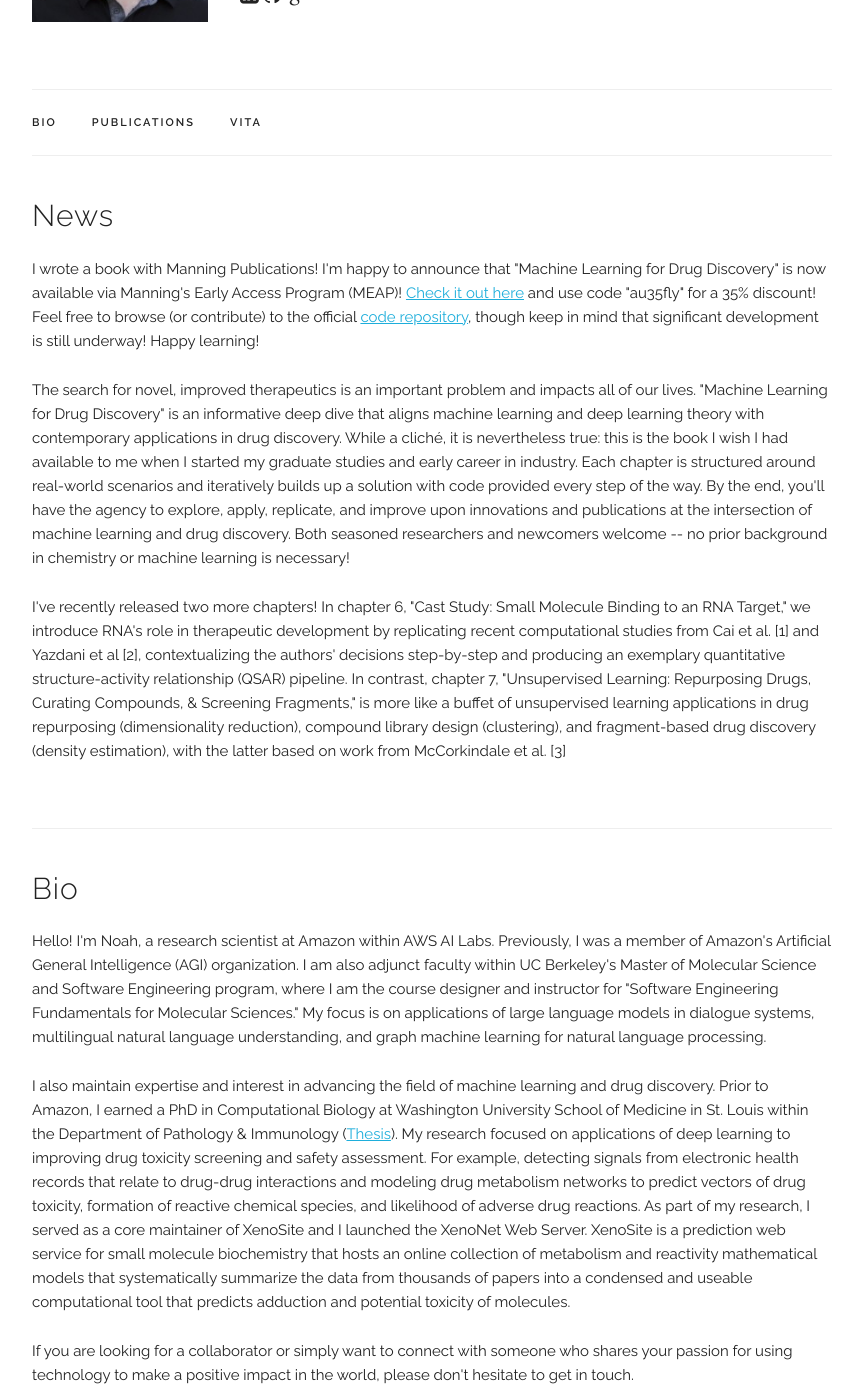
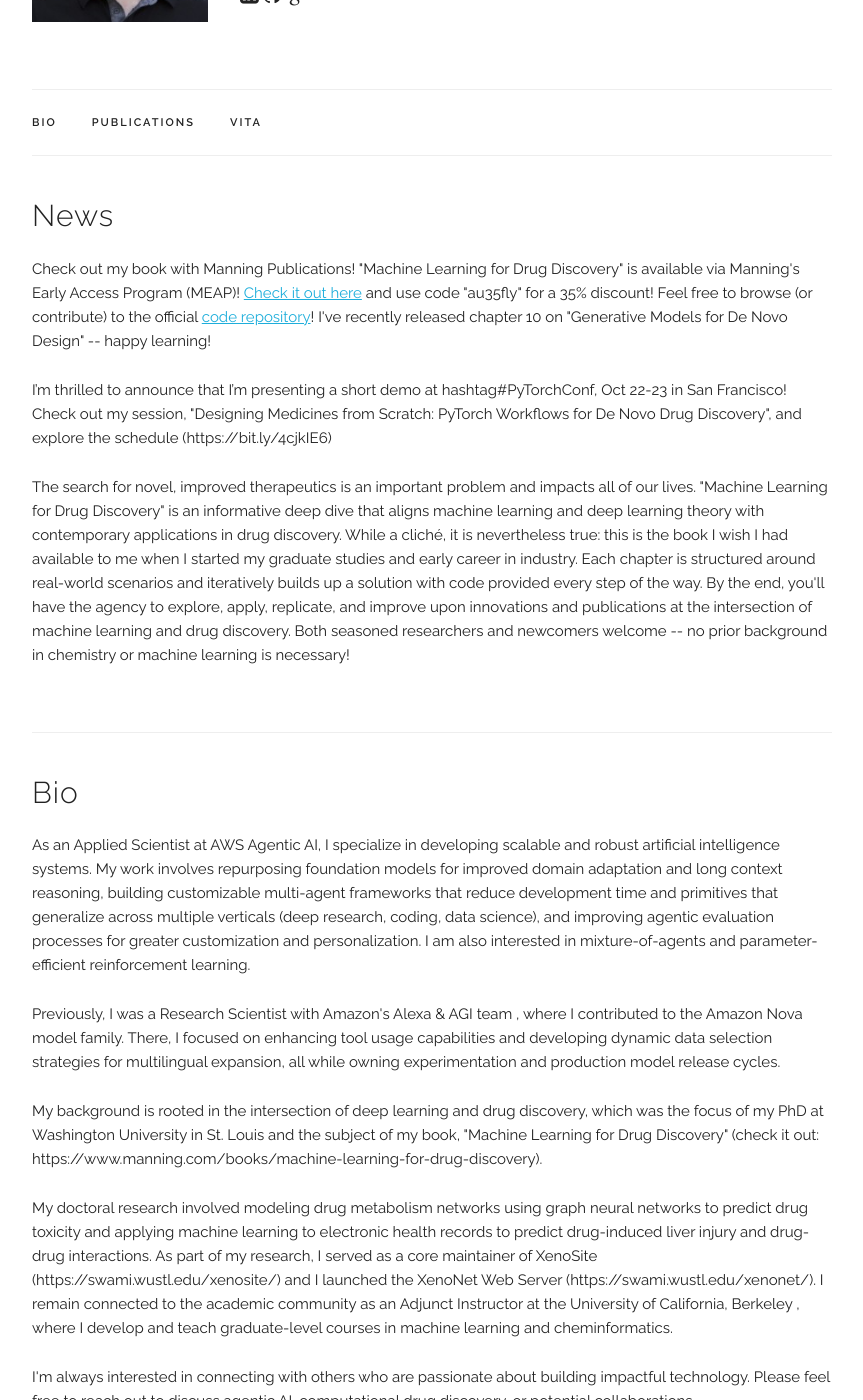
Before and after one commit to nrflynn2/nrflynn2.github.io, a Jekyll site: the page built from _pages/about.html, in a window 1280 px wide and 1400 px high, scrolled down 204 px. Shown: the whole window, without its empty margins (208-1071 px from the left). Built offline with Jekyll 4.4.1, drawn with Linux system fonts in a browser that asks for light colours; some web fonts are replaced; some of the changed text lies outside the part shown.

Commit message:
Update about.html

```diff
--- a/_pages/about.html
+++ b/_pages/about.html
@@ -10,20 +10,18 @@ redirect_from:
 <div class="docs-section" id="news">
   <h4>News</h4>
   <p>
-  I wrote a book with Manning Publications! I'm happy to announce that "Machine Learning for Drug Discovery" is now available via Manning's Early Access Program (MEAP)! <a href="https://www.manning.com/books/machine-learning-for-drug-discovery?utm_source=flynn&utm_medium=affiliate&utm_campaign=book_flynn_machine_2_29_24&a_aid=flynn&a_bid=ddb44578&chan=mm_website" target="_blank">Check it out here</a> and use code "au35fly" for a 35% discount!
-  Feel free to browse (or contribute) to the official <a href="https://github.com/nrflynn2/ml-drug-discovery" target="_blank">code repository</a>, though keep in mind that significant development is still underway!
-  Happy learning!
+  Check out my book with Manning Publications! "Machine Learning for Drug Discovery" is available via Manning's Early Access Program (MEAP)! <a href="https://www.manning.com/books/machine-learning-for-drug-discovery?utm_source=flynn&utm_medium=affiliate&utm_campaign=book_flynn_machine_2_29_24&a_aid=flynn&a_bid=ddb44578&chan=mm_website" target="_blank">Check it out here</a> and use code "au35fly" for a 35% discount!
+  Feel free to browse (or contribute) to the official <a href="https://github.com/nrflynn2/ml-drug-discovery" target="_blank">code repository</a>!
+  I've recently released chapter 10 on "Generative Models for De Novo Design" -- happy learning!
+  </p>
+
+  <p>
+  I’m thrilled to announce that I’m presenting a short demo at hashtag#PyTorchConf, Oct 22-23 in San Francisco!  Check out my session, "Designing Medicines from Scratch: PyTorch Workflows for De Novo Drug Discovery", and explore the schedule (https://bit.ly/4cjkIE6)
   </p>
 
   <p>
   The search for novel, improved therapeutics is an important problem and impacts all of our lives. "Machine Learning for Drug Discovery" is an informative deep dive that aligns machine learning and deep learning theory with contemporary applications in drug discovery. While a cliché, it is nevertheless true: this is the book I wish I had available to me when I started my graduate studies and early career in industry.
   Each chapter is structured around real-world scenarios and iteratively builds up a solution with code provided every step of the way. By the end, you'll have the agency to explore, apply, replicate, and improve upon innovations and publications at the intersection of machine learning and drug discovery. Both seasoned researchers and newcomers welcome -- no prior background in chemistry or machine learning is necessary!
-  </p>
-
-  <p>
-  I've recently released two more chapters!
-  In chapter 6, "Cast Study: Small Molecule Binding to an RNA Target," we introduce RNA's role in therapeutic development by replicating recent computational studies from Cai et al. [1] and Yazdani et al [2], contextualizing the authors' decisions step-by-step and producing an exemplary quantitative structure-activity relationship (QSAR) pipeline.
-  In contrast, chapter 7, "Unsupervised Learning: Repurposing Drugs, Curating Compounds, & Screening Fragments," is more like a buffet of unsupervised learning applications in drug repurposing (dimensionality reduction), compound library design (clustering), and fragment-based drug discovery (density estimation), with the latter based on work from McCorkindale et al. [3]
   </p>
 </div>
 
@@ -31,35 +29,21 @@ redirect_from:
 <div class="docs-section" id="bio">
   <h4>Bio</h4>
   <p>
-  Hello! I'm Noah, a research scientist at Amazon within AWS AI Labs. Previously, I was a member of Amazon's Artificial General Intelligence (AGI) organization.
-  I am also adjunct faculty within UC Berkeley's Master of Molecular Science and Software Engineering program, where I am the course designer and instructor for "Software Engineering Fundamentals for Molecular Sciences."
-  My focus is on applications of large language models in dialogue systems, multilingual natural language understanding, and graph machine learning for natural language processing.
+  As an Applied Scientist at AWS Agentic AI, I specialize in developing scalable and robust artificial intelligence systems. My work involves repurposing foundation models for improved domain adaptation and long context reasoning, building customizable multi-agent frameworks that reduce development time and primitives that generalize across multiple verticals (deep research, coding, data science), and improving agentic evaluation processes for greater customization and personalization. I am also interested in mixture-of-agents and parameter-efficient reinforcement learning.
   </p>
-
   <p>
-  I also maintain expertise and interest in advancing the field of machine learning and drug discovery.
-  Prior to Amazon, I earned a PhD in Computational Biology at Washington University School of Medicine in St. Louis within the Department of Pathology & Immunology (<a href="https://www.proquest.com/openview/59a7e3ff01e444dd0b5199f26d96c10a/1?pq-origsite=gscholar&cbl=18750&diss=y" target="_blank">Thesis</a>).
-  My research focused on applications of deep learning to improving drug toxicity screening and safety assessment.
-  For example, detecting signals from electronic health records that relate to drug-drug interactions and modeling drug metabolism networks to predict vectors of drug toxicity, formation of reactive chemical species, and likelihood of adverse drug reactions.
-  As part of my research, I served as a core maintainer of XenoSite and I launched the XenoNet Web Server.
-  XenoSite is a prediction web service for small molecule biochemistry that hosts an online collection of metabolism and reactivity mathematical models that systematically summarize the data from thousands of papers into a condensed and useable computational tool that predicts adduction and potential toxicity of molecules.
+  Previously, I was a Research Scientist with Amazon's Alexa & AGI team , where I contributed to the Amazon Nova model family. There, I focused on enhancing tool usage capabilities and developing dynamic data selection strategies for multilingual expansion, all while owning experimentation and production model release cycles.
   </p>
-
   <p>
-  If you are looking for a collaborator or simply want to connect with someone who shares your passion for using technology to make a positive impact in the world, please don't hesitate to get in touch.
+  My background is rooted in the intersection of deep learning and drug discovery, which was the focus of my PhD at Washington University in St. Louis and the subject of my book, "Machine Learning for Drug Discovery" (check it out: https://www.manning.com/books/machine-learning-for-drug-discovery).
   </p>
-
   <p>
-  I am in the process of updating my website and have a few upcoming projects to announce heading into 2023 Q3, so feel free to keep checking in!
+  My doctoral research involved modeling drug metabolism networks using graph neural networks to predict drug toxicity and applying machine learning to electronic health records to predict drug-induced liver injury and drug-drug interactions. As part of my research, I served as a core maintainer of XenoSite (https://swami.wustl.edu/xenosite/) and I launched the XenoNet Web Server (https://swami.wustl.edu/xenonet/). I remain connected to the academic community as an Adjunct Instructor at the University of California, Berkeley , where I develop and teach graduate-level courses in machine learning and cheminformatics.
+  </p>
+  <p>
+  I'm always interested in connecting with others who are passionate about building impactful technology. Please feel free to reach out to discuss agentic AI, computational drug discovery, or potential collaborations.
   </p>
 </div>
-
-<!--<div class="docs-section" id="news">
-  <h4>News</h4>
-  <p>
-  Lorem ipsum
-  </p>
-</div>-->
 
 
 <!-- ========== PUBLICATIONS ========== -->
```
